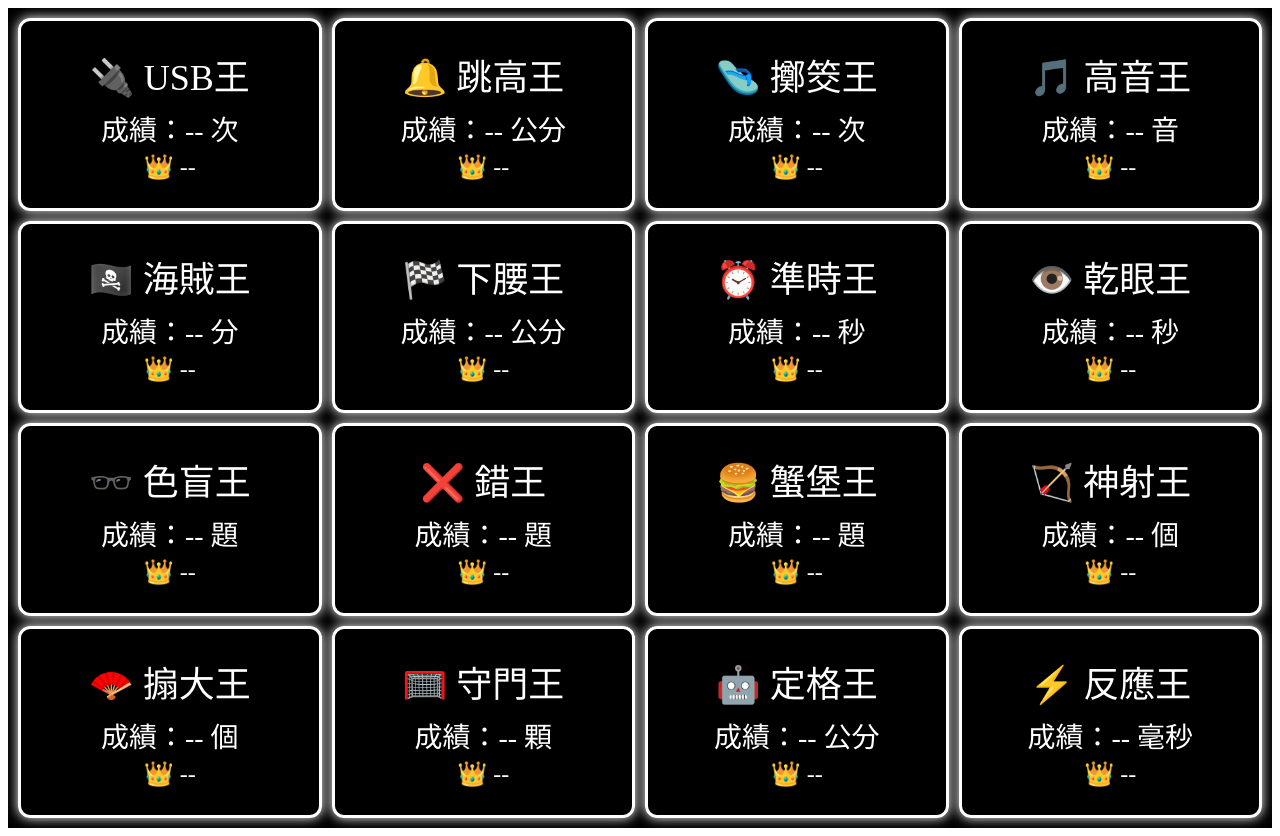
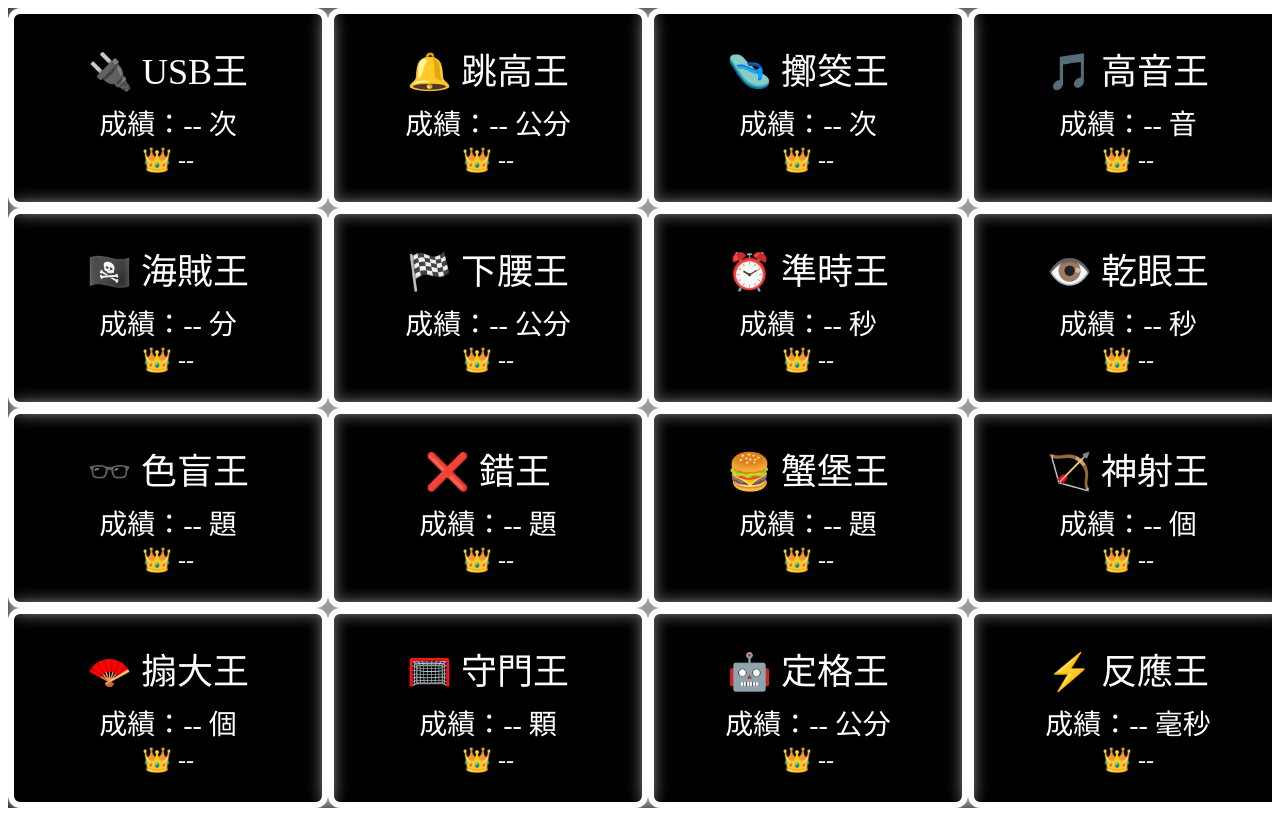
Before and after one commit to shuting72/who-is-yu-gi-oh, a Next.js app: page /display in a window 1280 px wide. Built offline with nearby package versions, Linux system fonts and the light colour scheme.

Commit message:
優化16格顯示比例、加粗框線、套用指定顏色

```diff
--- a/pages/display.js
+++ b/pages/display.js
@@ -2,7 +2,7 @@ import { useEffect, useState } from "react";
 
 const defaultRecords = [
   { name: "USB王", unit: "次", icon: "🔌" },
-  { name: "跳高王", unit: "公分", icon: "🔔" }, // ← 已更新
+  { name: "跳高王", unit: "公分", icon: "🔔" },
   { name: "擲筊王", unit: "次", icon: "🩴" },
   { name: "高音王", unit: "音", icon: "🎵" },
   { name: "海賊王", unit: "分", icon: "🏴‍☠️" },
@@ -20,8 +20,16 @@ const defaultRecords = [
 ];
 
 const teamColors = {
-  1: "#ff4c4c", 2: "#ffa500", 3: "#ffde59", 4: "#4cff4c", 5: "#4cd3ff",
-  6: "#4c6cff", 7: "#b84cff", 8: "#ff4cf2", 9: "#888", 10: "#a0522d"
+  1: "#FF0000",   // 紅
+  2: "#FFA500",   // 橘
+  3: "#FFFF00",   // 黃
+  4: "#39FF14",   // 螢光綠
+  5: "#007F00",   // 深綠
+  6: "#00BFFF",   // 淺藍
+  7: "#0000CD",   // 深藍
+  8: "#800080",   // 紫
+  9: "#FF69B4",   // 粉紅
+  10: "#FFFFFF",  // 白
 };
 
 export default function Display() {
@@ -52,15 +60,13 @@ export default function Display() {
   }, []);
 
   return (
-    <div style={{ backgroundColor: "#000", color: "#fff", height: "100vh", padding: "10px" }}>
+    <div style={{ backgroundColor: "#000", color: "#fff", height: "100vh", padding: "0", margin: 0 }}>
       <div style={{
         display: "grid",
         gridTemplateColumns: "repeat(4, 1fr)",
         gridTemplateRows: "repeat(4, 1fr)",
-        gap: "10px",
-        height: "100%",
-        width: "100%",
-        boxSizing: "border-box"
+        height: "100vh",
+        width: "100vw",
       }}>
         {records.map((item, i) => {
           const color = teamColors[item.team] || "#fff";
@@ -68,14 +74,15 @@ export default function Display() {
             <div
               key={i}
               style={{
-                border: `3px solid ${color}`,
-                boxShadow: `0 0 12px ${color}`,
+                border: `6px solid ${color}`,
+                boxShadow: `0 0 20px ${color}`,
                 borderRadius: "12px",
                 textAlign: "center",
                 padding: "1vh",
                 display: "flex",
                 flexDirection: "column",
-                justifyContent: "center"
+                justifyContent: "center",
+                alignItems: "center"
               }}
             >
               <div style={{
@@ -95,8 +102,7 @@ export default function Display() {
               <div style={{
                 fontSize: "3vh",
                 whiteSpace: "nowrap",
-                overflow: "hidden",
-                textOverflow: "ellipsis"
+                overflow: "hidden"
               }}>
                 👑 {item.holder}
               </div>
```
